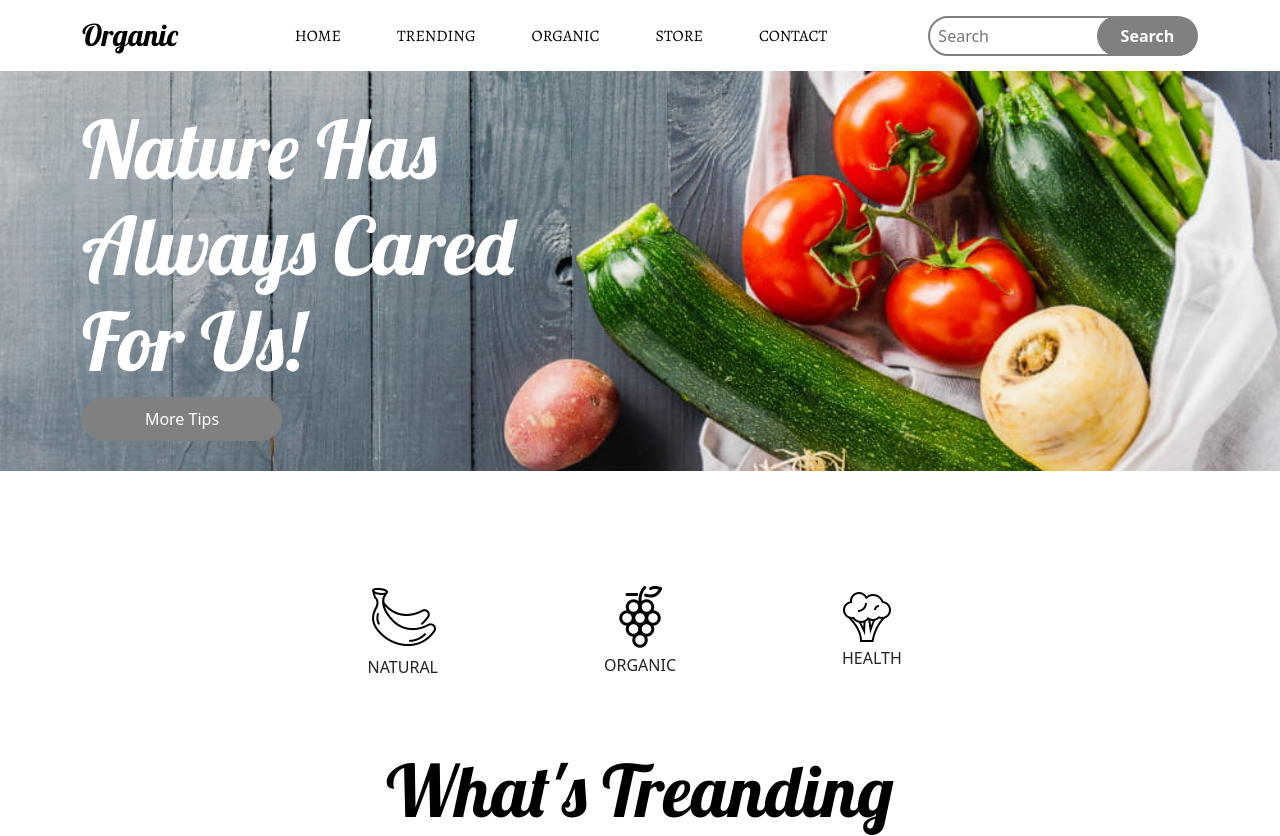
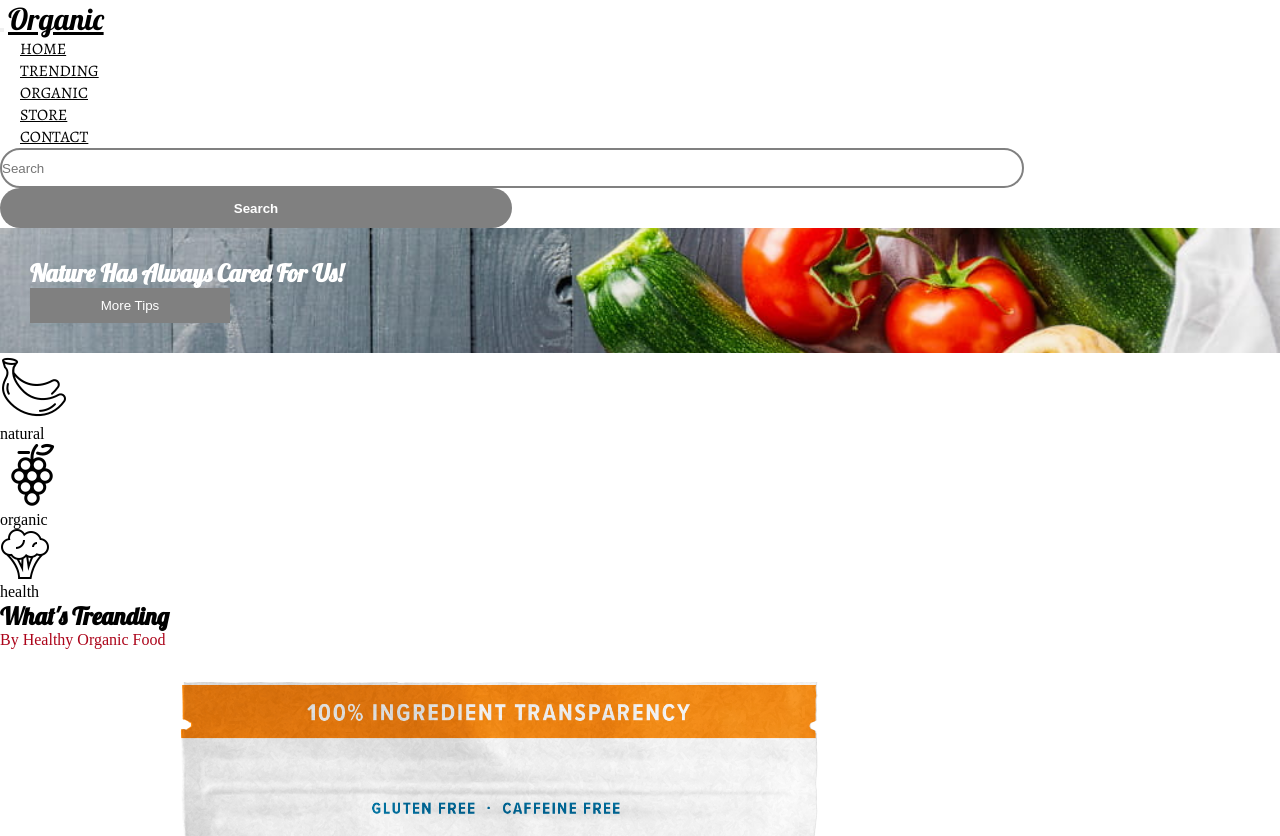
Before and after one commit to Kamal-Alloush/market-site, a plain HTML site: page index.html in a window 1280 px wide. Shown: the top 836 px of the page. Drawn offline with nearby package versions, Linux system fonts and the light colour scheme.

Commit message:
Update index.html

```diff
--- a/index.html
+++ b/index.html
@@ -5,11 +5,7 @@
     <meta charset="utf-8">
     <meta name="viewport" content="width=device-width, initial-scale=1">
     <title>Market Site</title>
-    <link href="https://cdn.jsdelivr.net/npm/bootstrap@5.3.0-alpha1/dist/css/bootstrap.min.css" rel="stylesheet"
-        integrity="sha384-GLhlTQ8iRABdZLl6O3oVMWSktQOp6b7In1Zl3/Jr59b6EGGoI1aFkw7cmDA6j6gD" crossorigin="anonymous">
     <link rel="stylesheet" href="assets/fonts/font-awesome-4.7.0/css/font-awesome.css">
-    <link rel="preconnect" href="https://fonts.googleapis.com">
-    <link rel="preconnect" href="https://fonts.gstatic.com" crossorigin>
     <link
         href="https://fonts.googleapis.com/css2?family=Alegreya&family=Lobster&family=Poppins:wght@200;300;400;500;700;800;900&display=swap"
         rel="stylesheet">
```
